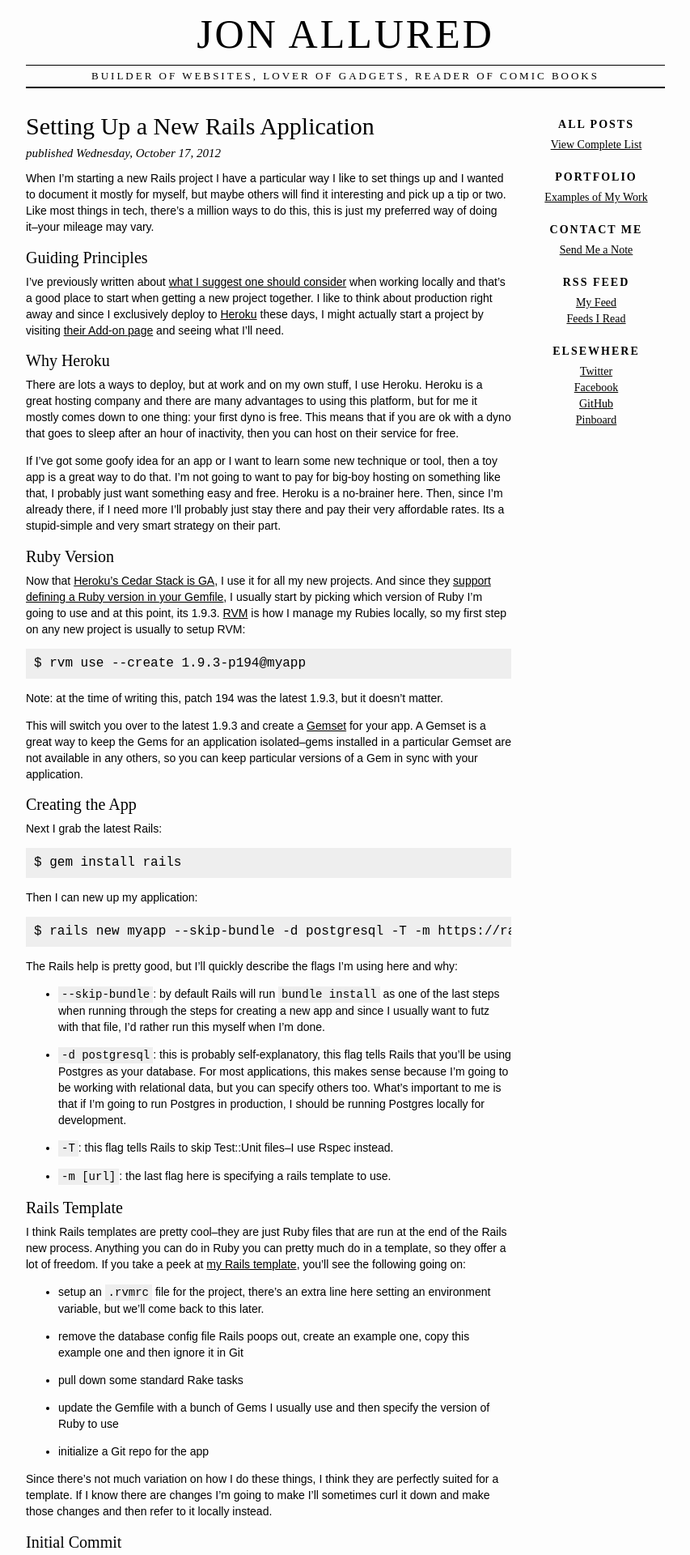
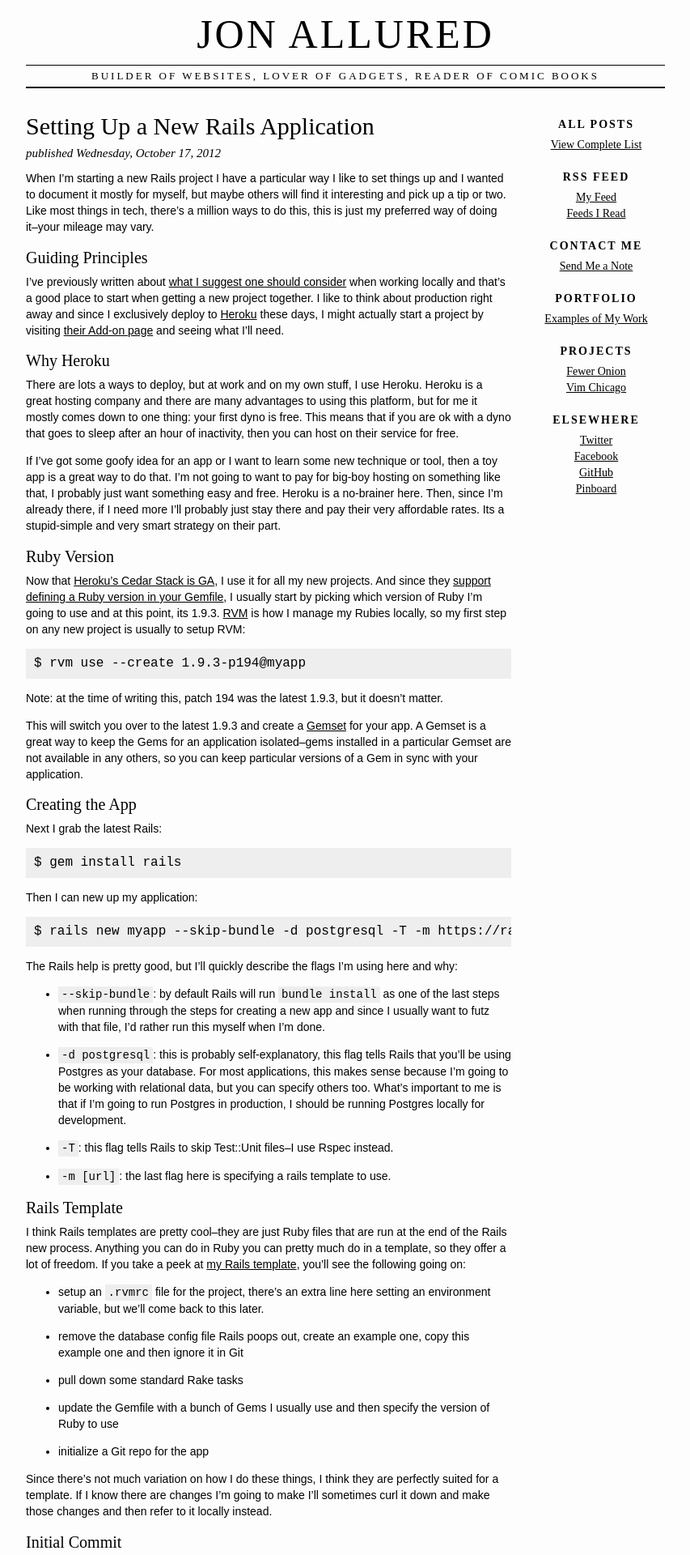
Before and after one commit to jonallured/jonallured.com, a Jekyll site: the page built from index.html, in a window 1280 px wide. Shown: the top 1920 px of the page at 81% size, without its empty margins (213-1066 px from the left). Built offline with Jekyll 4.4.1, drawn with Linux system fonts in a browser that asks for light colours.

Commit message:
Add Projects to sidebar

```diff
--- a/_layouts/default.html
+++ b/_layouts/default.html
@@ -32,12 +32,20 @@
       <aside>
         <h2>All Posts</h2>
         <p><a href="/posts/">View Complete List</a></p>
+        <h2>RSS Feed</h2>
+        <ul>
+          <li><a href="/atom.xml">My Feed</a></li>
+          <li><a href="/feeds/">Feeds I Read</a></li>
+        </ul>
+        <h2>Contact Me</h2>
+        <p><a href="/contact/">Send Me a Note</a></p>
         <h2>Portfolio</h2>
         <p><a href="/portfolio/">Examples of My Work</a></p>
-        <h2>Contact Me</h2>
-        <p><a href="/contact/">Send Me a Note</a></p>
-        <h2>RSS Feed</h2>
-        <p><a href="/atom.xml">My Feed</a><br /><a href="/feeds/">Feeds I Read</a></p>
+        <h2>Projects</h2>
+        <ul>
+          <li><a href="http://feweronion.jonallured.com">Fewer Onion</a></li>
+          <li><a href="http://www.meetup.com/Vim-Chicago/">Vim Chicago</a></li>
+      </ul>
         <h2>Elsewhere</h2>
         <ul>
           <li><a href="http://www.twitter.com/jonallured">Twitter</a></li>
--- a/stylesheets/default.css
+++ b/stylesheets/default.css
@@ -36,7 +36,7 @@ article p#articleDate { font-family: 'times new roman',times,serif; font-size: 1
 aside { font-family: 'times new roman',times,serif; font-size: 14px; float: right; line-height: 20px; margin: 30px 0; text-align: center; width: 180px; }
 aside h2 { font-size: 14px; letter-spacing: 2px; margin: 5px 0; text-transform: uppercase; }
 aside p { margin: 0 0 20px; }
-aside ul { list-style: none; margin: 0; padding: 0; }
+aside ul { list-style: none; margin: 0 0 20px; padding: 0; }
 
 div.project { border-bottom: 1px solid #000; margin: 15px 0; overflow: hidden; }
 div.project:last-child { border-bottom: none; }
```
